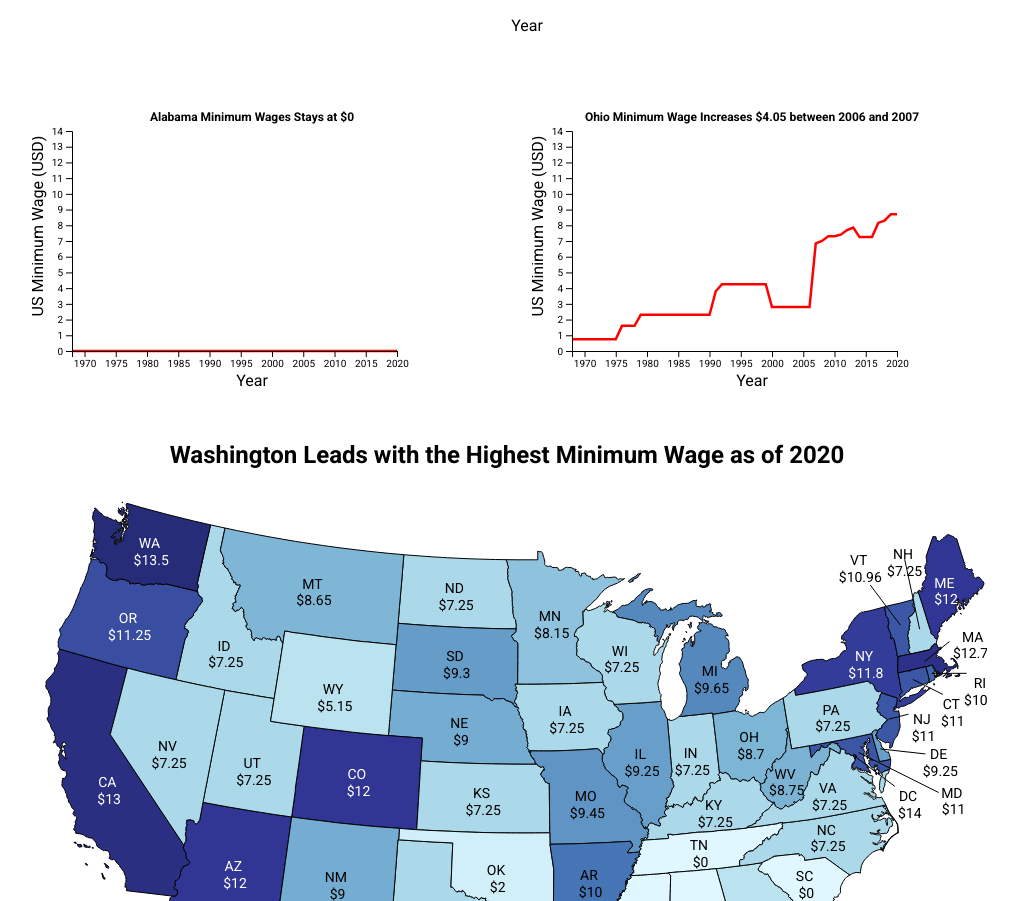
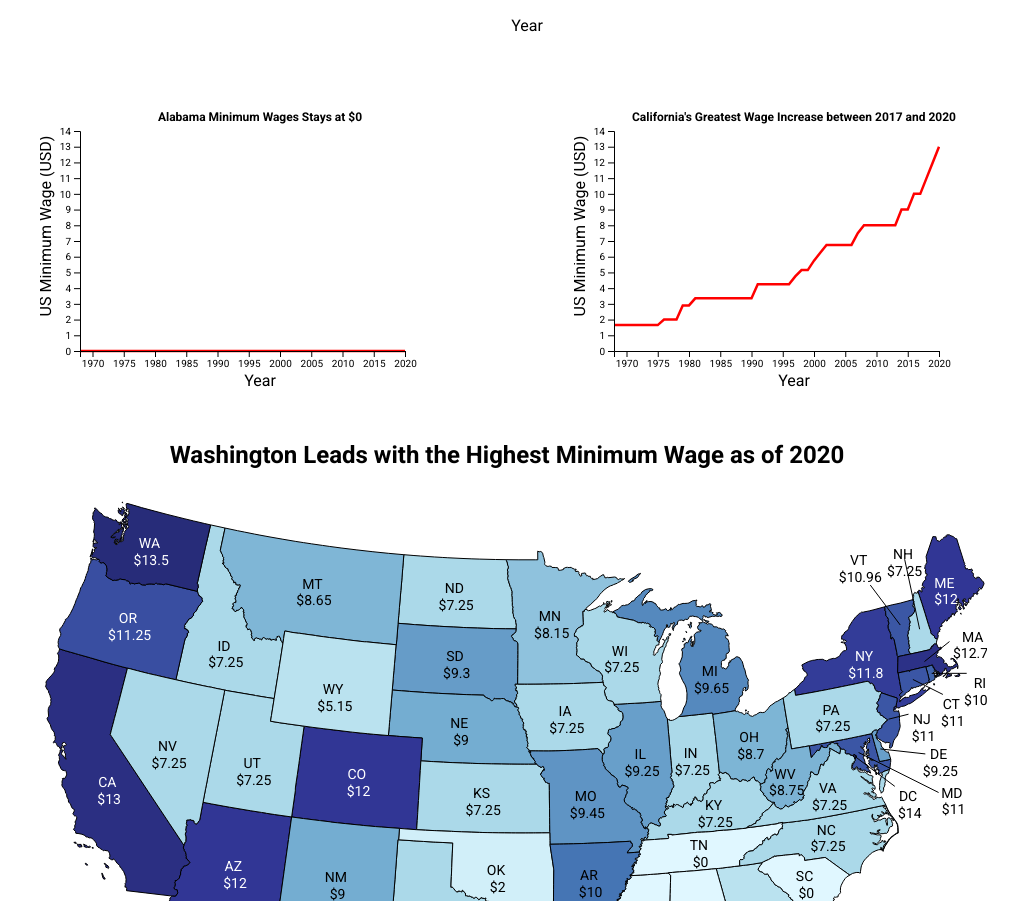
Before and after one commit to samuellee77/dsc-queue-viz, a SvelteKit app: page / in a window 1280 px wide. Shown: the part 821-1722 px from the top of the page, without its empty margins (133-1151 px from the left). Built offline with nearby package versions, Linux system fonts and the light colour scheme.

Commit message:
Update TwoLineGraphs.svelte

```diff
--- a/src/components/TwoLineGraphs.svelte
+++ b/src/components/TwoLineGraphs.svelte
@@ -2,7 +2,7 @@
     import * as d3 from 'd3';
     export let wageData;
     let svgAlabama;
-    let svgOhio;
+    let svgCA;
     let tooltip;
 
     // Function to create a line graph for a specific state
@@ -61,7 +61,7 @@
             .style('font-size', '12px')
             .style('font-weight', 'bold')
             .text(state === 'Alabama' ? 'Alabama Minimum Wages Stays at $0' :
-  state === 'Ohio' ? 'Ohio Minimum Wage Increases $4.05 between 2006 and 2007' :
+  state === 'California' ? "California's Greatest Wage Increase between 2017 and 2020":
   `${state} Minimum Wage Over Time`);
 
         svgElement.selectAll('rect')
@@ -89,8 +89,8 @@
         if (svgAlabama && wageData) {
             createLineGraph(d3.select(svgAlabama), 'Alabama');
         }
-        if (svgOhio && wageData) {
-            createLineGraph(d3.select(svgOhio), 'Ohio');
+        if (svgCA && wageData) {
+            createLineGraph(d3.select(svgCA), 'California');
         }
     }
 </script>
@@ -99,8 +99,7 @@
     <svg bind:this={svgAlabama} width="400" height="300"></svg>
     <div class="graph-description"> </div>
 
-    <svg bind:this={svgOhio} width="400" height="300"></svg>
-    <div class="graph-description"></div>
+    <svg bind:this={svgCA} width="400" height="300"></svg>
 
 </div>
 
```
